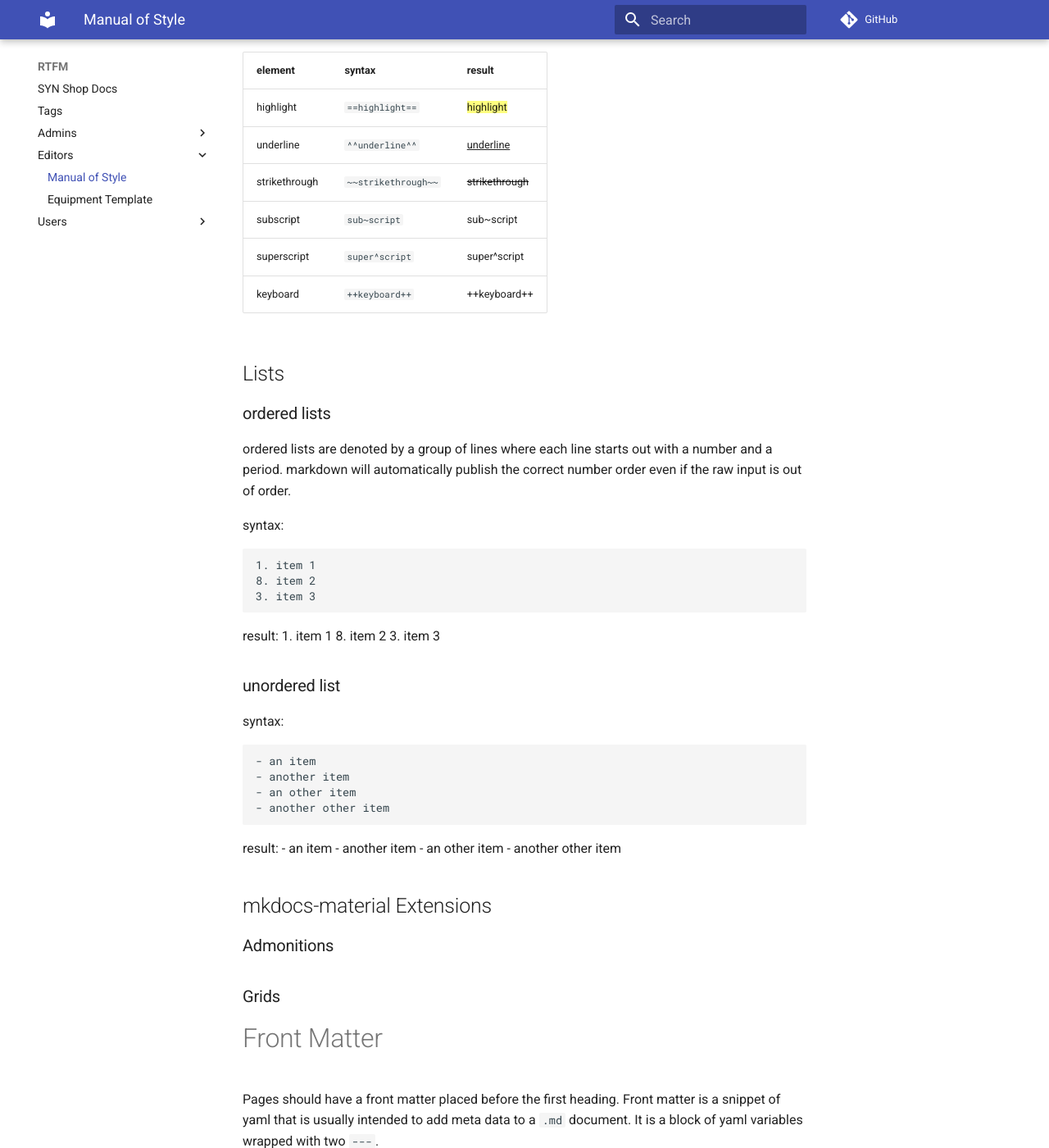
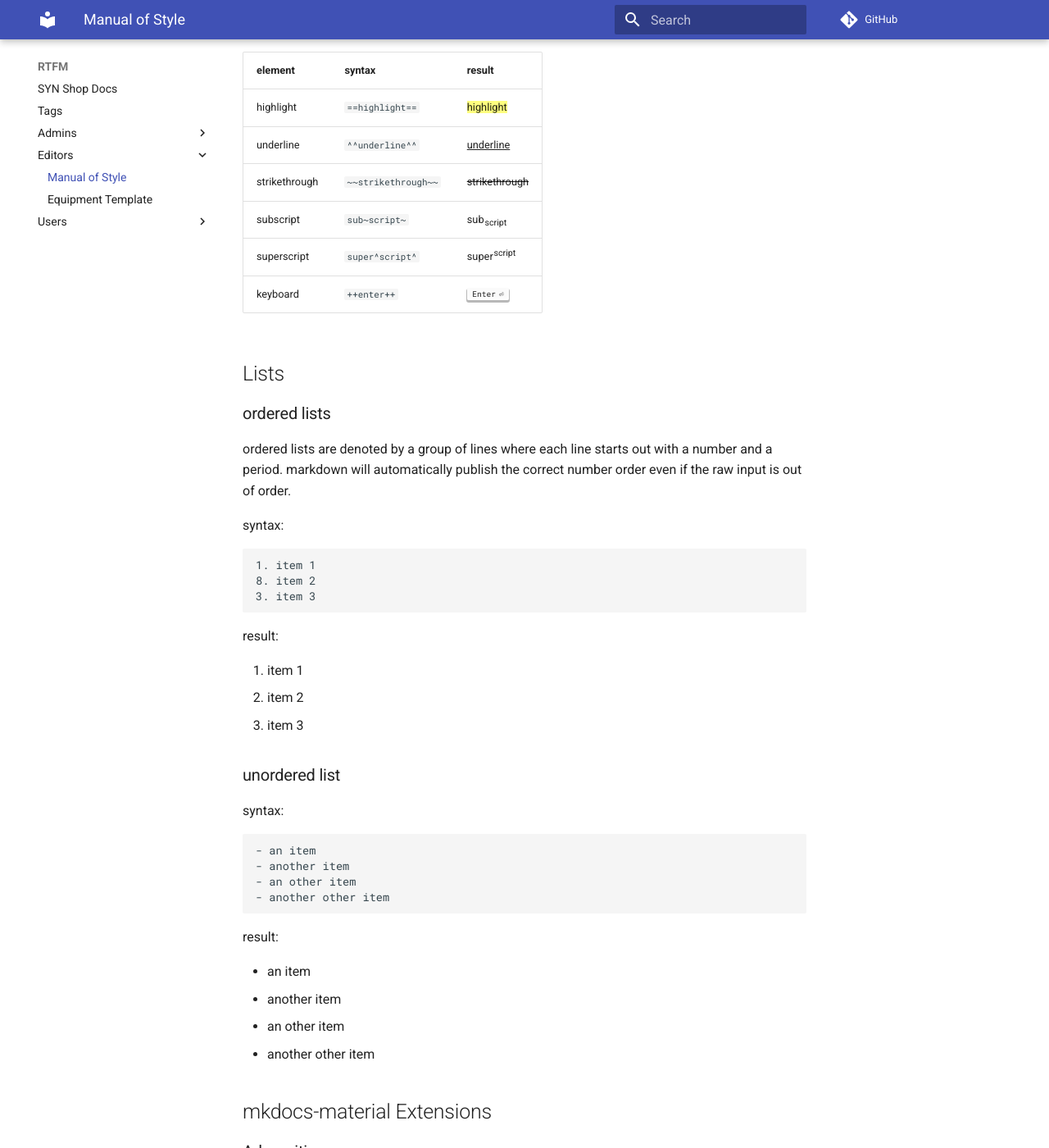
Before and after one commit to synshop/rtfm, an MkDocs documentation site: the page built from docs/editors/Manual of Style.md, in a window 1280 px wide and 1400 px high, scrolled down 1667 px. Shown: the whole window at 82% size. Built offline with MkDocs 1.6.1 and Material for MkDocs 9.7.7, drawn with Linux system fonts in a browser that asks for light colours; comment, search, counter and statistics services are not loaded.

Commit message:
MoS, keyboard

````diff
--- a/docs/editors/Manual of Style.md
+++ b/docs/editors/Manual of Style.md
@@ -60,9 +60,9 @@ This sentence concludes the paragraph.
 | highlight     | `==highlight==`     | ==highlight==     |
 | underline     | `^^underline^^`     | ^^underline^^     |
 | strikethrough | `~~strikethrough~~` | ~~strikethrough~~ |
-| subscript     | `sub~script`        | sub~script        |
-| superscript   | `super^script`      | super^script      |
-| keyboard      | `++keyboard++`      | ++keyboard++      |
+| subscript     | `sub~script~`       | sub~script~       |
+| superscript   | `super^script^`     | super^script^     |
+| keyboard      | `++enter++`         | ++enter++         |
 
 ## Lists
 ### ordered lists
@@ -77,6 +77,7 @@ syntax:
 ```
 
 result:
+
 1. item 1
 8. item 2
 3. item 3
@@ -91,6 +92,7 @@ syntax:
 - another other item
 ```
 result:
+
 - an item
 - another item
 - an other item
````
Also changed, not shown: docs/users/Equipment/Print and Office/Garment Printer.md (+6 -3 lines).
